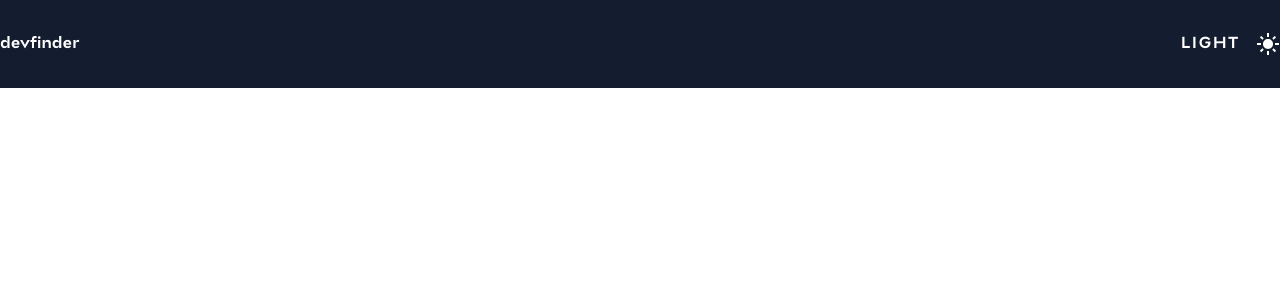
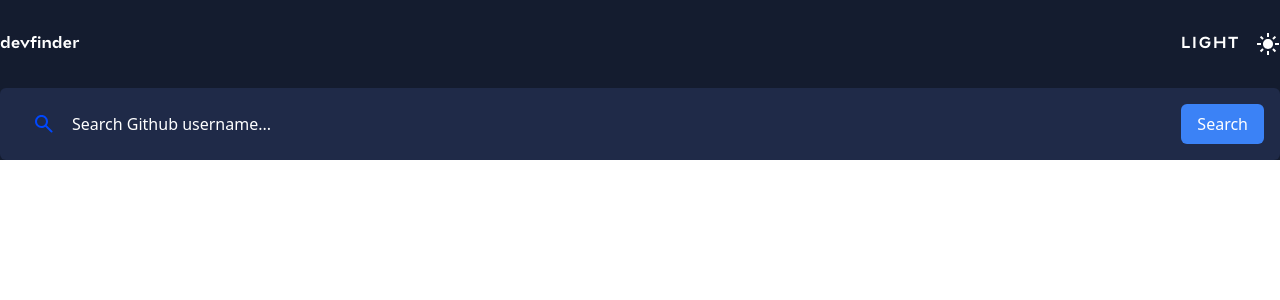
Before and after one commit to IskDev0/Search_Github_User, a Vue app: page / in a window 1280 px wide. Shown: the top 300 px of the page. Built offline with nearby package versions, Linux system fonts and the light colour scheme.

Commit message:
added input

```diff
--- a/src/App.vue
+++ b/src/App.vue
@@ -1,10 +1,14 @@
 <script setup>
 
 import TheHeader from "./components/TheHeader.vue";
+import TheInput from "./components/TheInput.vue";
 </script>
 
 <template>
   <div class="wrapper bg-[#141C2F] text-white">
 <TheHeader/>
+    <main class="main container mx-auto">
+    <TheInput/>
+    </main>
   </div>
 </template>
--- /dev/null
+++ b/src/components/TheInput.vue
@@ -0,0 +1,18 @@
+<template>
+  <div class="">
+  <form class="flex justify-between rounded-md gap-4 bg-[#1F2A48] p-4">
+    <div class="flex items-center bg-transparent">
+      <svg class="ml-4" width="24" height="24" viewBox="0 0 24 24" fill="none" xmlns="http://www.w3.org/2000/svg">
+        <path d="M18.9 20.3L13.3 14.7C12.8 15.1 12.225 15.4167 11.575 15.65C10.925 15.8833 10.2333 16 9.5 16C7.68333 16 6.146 15.371 4.888 14.113C3.62933 12.8543 3 11.3167 3 9.5C3 7.68333 3.62933 6.14567 4.888 4.887C6.146 3.629 7.68333 3 9.5 3C11.3167 3 12.8543 3.629 14.113 4.887C15.371 6.14567 16 7.68333 16 9.5C16 10.2333 15.8833 10.925 15.65 11.575C15.4167 12.225 15.1 12.8 14.7 13.3L20.325 18.925C20.5083 19.1083 20.6 19.3333 20.6 19.6C20.6 19.8667 20.5 20.1 20.3 20.3C20.1167 20.4833 19.8833 20.575 19.6 20.575C19.3167 20.575 19.0833 20.4833 18.9 20.3ZM9.5 14C10.75 14 11.8127 13.5627 12.688 12.688C13.5627 11.8127 14 10.75 14 9.5C14 8.25 13.5627 7.18733 12.688 6.312C11.8127 5.43733 10.75 5 9.5 5C8.25 5 7.18733 5.43733 6.312 6.312C5.43733 7.18733 5 8.25 5 9.5C5 10.75 5.43733 11.8127 6.312 12.688C7.18733 13.5627 8.25 14 9.5 14Z" fill="#0047FD"/>
+      </svg>
+
+      <input class="bg-transparent px-4 py-2 placeholder-white focus:outline-none" type="text" placeholder="Search Github username...">
+    </div>
+    <input class="bg-blue-500 text-white py-2 px-4 rounded-md" type="submit" value="Search">
+  </form>
+  </div>
+</template>
+
+<script setup>
+
+</script>
```
Also changed, not shown: src/assets/search.svg (added).
